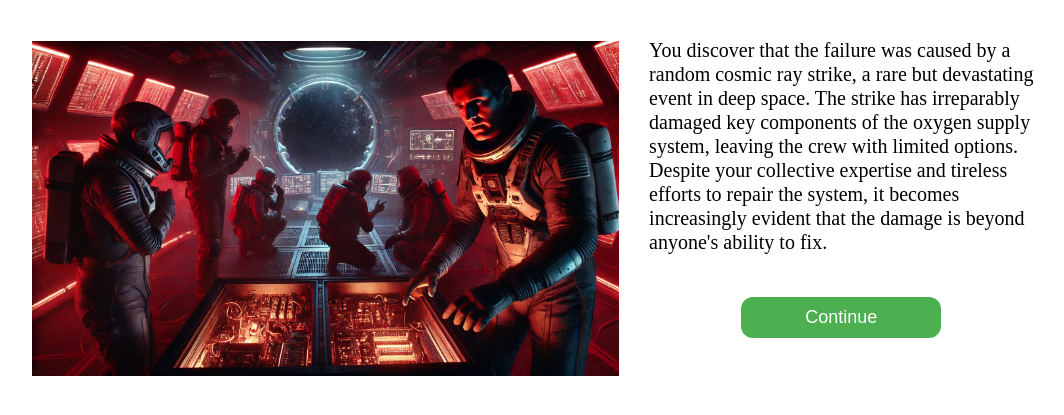
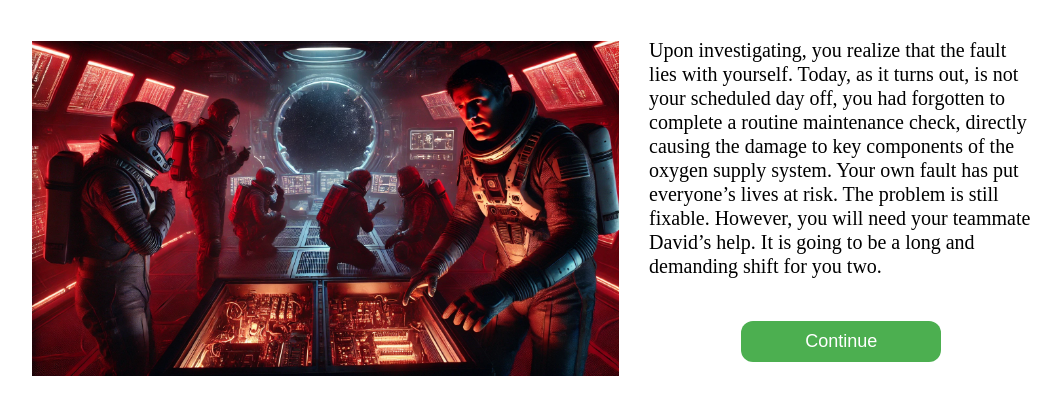
Before and after one commit to Eurus-J-Zhang/spaceship-4, a Flask app: page /result in a window 1280 px wide. Shown: the top 415 px of the page, without its empty margins (112-1176 px from the left). Run offline with Flask 3, Linux system fonts and the light colour scheme; some libraries are stand-ins or nearby versions.

Commit message:
detail changes

```diff
--- a/templates/result.html
+++ b/templates/result.html
@@ -27,11 +27,11 @@
     <div class="right-part">
         <p class="t_title">
 
-            You discover that the failure was caused by a random cosmic ray strike,
-            a rare but devastating event in deep space. The strike has irreparably damaged
-            key components of the oxygen supply system, leaving the crew with limited options.
-             Despite your collective expertise and tireless efforts to repair the system,
-             it becomes increasingly evident that the damage is beyond anyone's ability to fix.
+        Upon investigating, you realize that the fault lies with yourself. Today, as it turns out, is not your scheduled day off,
+        you had forgotten to complete a routine maintenance check, directly causing the damage to key components of the
+         oxygen supply system. Your own fault has put everyone’s lives at risk.
+         The problem is still fixable.
+        However, you will need your teammate David’s help. It is going to be a long and demanding shift for you two.
         <br>
         </p>
         <br>
--- a/templates/tank_reason.html
+++ b/templates/tank_reason.html
@@ -8,7 +8,7 @@
     <div class="left-part">
         <br>
         <div class="container">
-            <img src="{{ url_for('static', filename='img/tankex.jpg') }}"
+            <img src="{{ url_for('static', filename='img/tankin.jpg') }}"
             alt="Example Image" style="width: 80%; height: auto;">
         </div>
     </div>
```
Also changed, not shown: instance/test.db.
